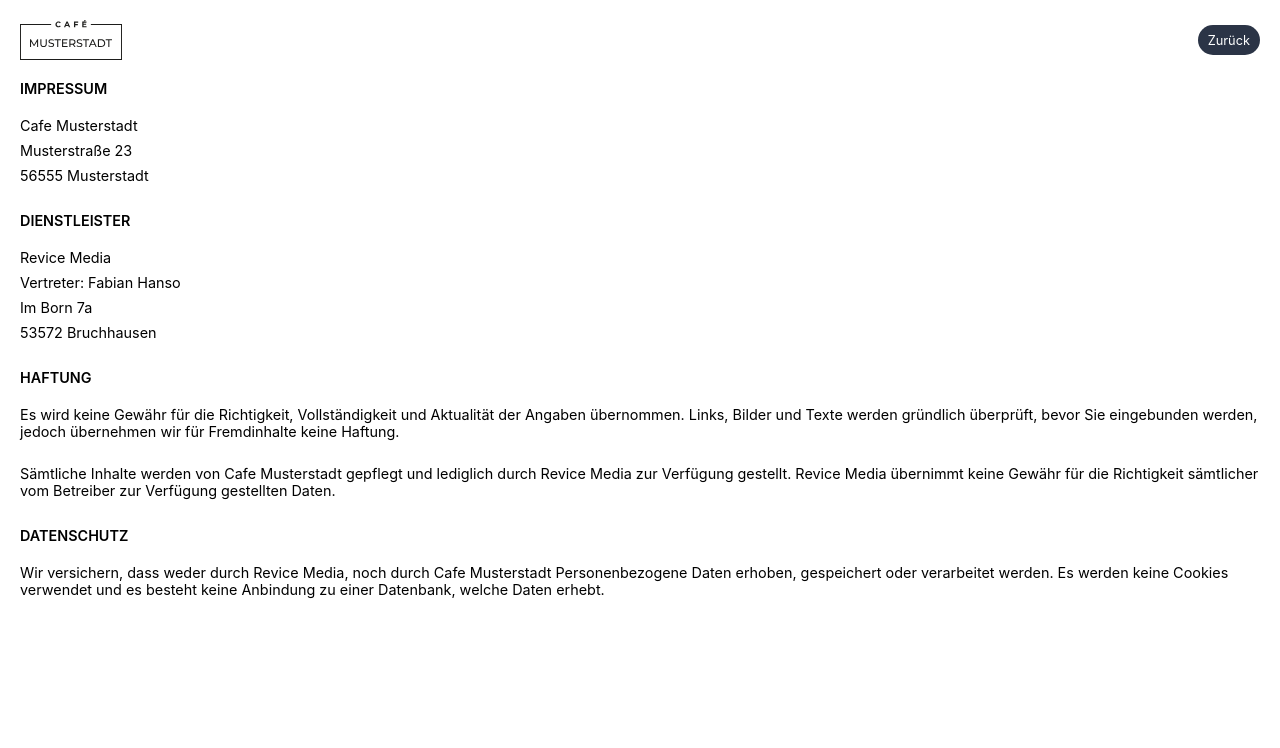
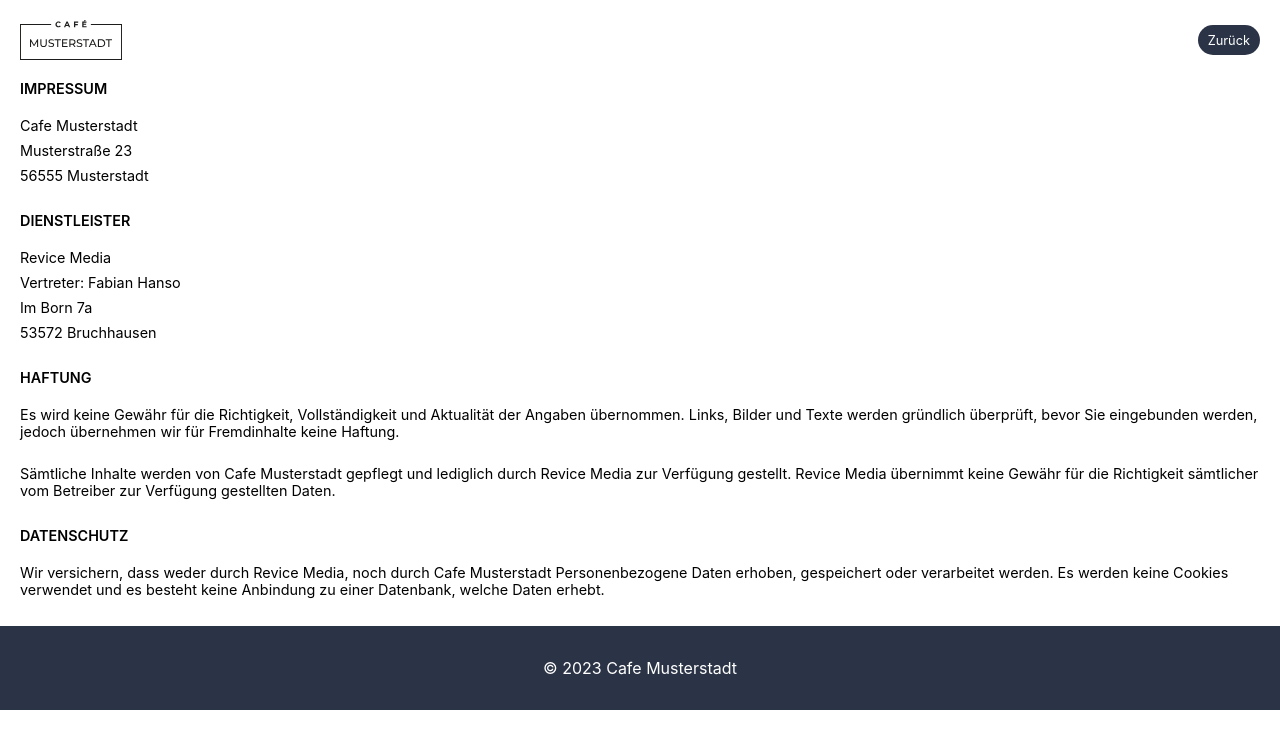
Before and after one commit to revicemedia/digitaleSpeisekarte, a React (Create React App) app: page /impressum in a window 1280 px wide. Shown: the top 748 px of the page. Built offline with nearby package versions, Linux system fonts and the light colour scheme.

Commit message:
Footer Categories padding

```diff
--- a/src/Components/Categories/Categories.scss
+++ b/src/Components/Categories/Categories.scss
@@ -26,4 +26,5 @@
 .Products {
   display: grid;
   gap: 10px;
+  margin-bottom: 40px;
 }
--- /dev/null
+++ b/src/Components/Footer/Footer.scss
@@ -0,0 +1,9 @@
+@import "../../Configs/config.scss";
+
+.Footer {
+  width: 100%;
+  background-color: $main-color;
+  padding: 2rem 20px;
+  color: #fff;
+  text-align: center;
+}
--- /dev/null
+++ b/src/Components/Footer/Footer.tsx
@@ -0,0 +1,15 @@
+import React from "react";
+import "./Footer.scss";
+import { config } from "../../Configs/config";
+
+const Footer: React.FC = () => {
+  const baseClass = "Footer";
+
+  return (
+    <footer className={baseClass}>
+      <p>© 2023 {config.locationName}</p>
+    </footer>
+  );
+};
+
+export default Footer;
--- a/src/Pages/impressum.tsx
+++ b/src/Pages/impressum.tsx
@@ -2,6 +2,7 @@ import React from "react";
 import BackHeader from "../Components/Header-Back/Header";
 import "./impressum.scss";
 import { config } from "../Configs/config";
+import Footer from "../Components/Footer/Footer";
 
 const ImpressumPage: React.FC = () => {
   const baseClass = "ImpressumPage";
@@ -56,6 +57,7 @@ const ImpressumPage: React.FC = () => {
           keine Anbindung zu einer Datenbank, welche Daten erhebt.
         </p>
       </div>
+      <Footer />
     </div>
   );
 };
--- a/src/Pages/rootpage.tsx
+++ b/src/Pages/rootpage.tsx
@@ -5,6 +5,7 @@ import HeroSection from "../Components/HeroSection/HeroSection";
 import "./rootpage.scss";
 import Events from "../Components/Events/Events";
 import { config } from "../Configs/config";
+import Footer from "../Components/Footer/Footer";
 
 const RootPage: React.FC = () => {
   const [isDesktop, setIsDesktop] = useState(false);
@@ -32,6 +33,7 @@ const RootPage: React.FC = () => {
           <HeroSection />
           {config.options.locationHasEventSlider && <Events />}
           <Categories />
+          <Footer />
         </section>
       )}
     </>
```
